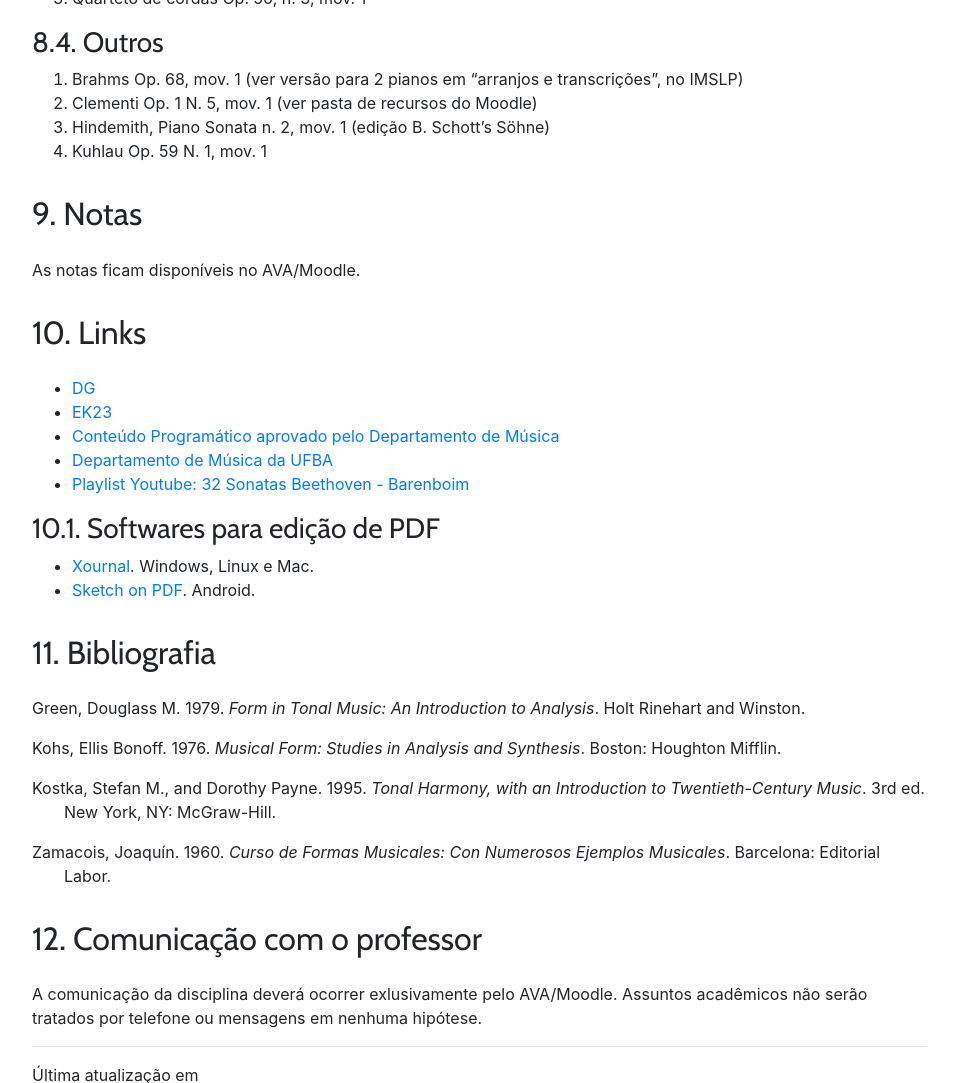
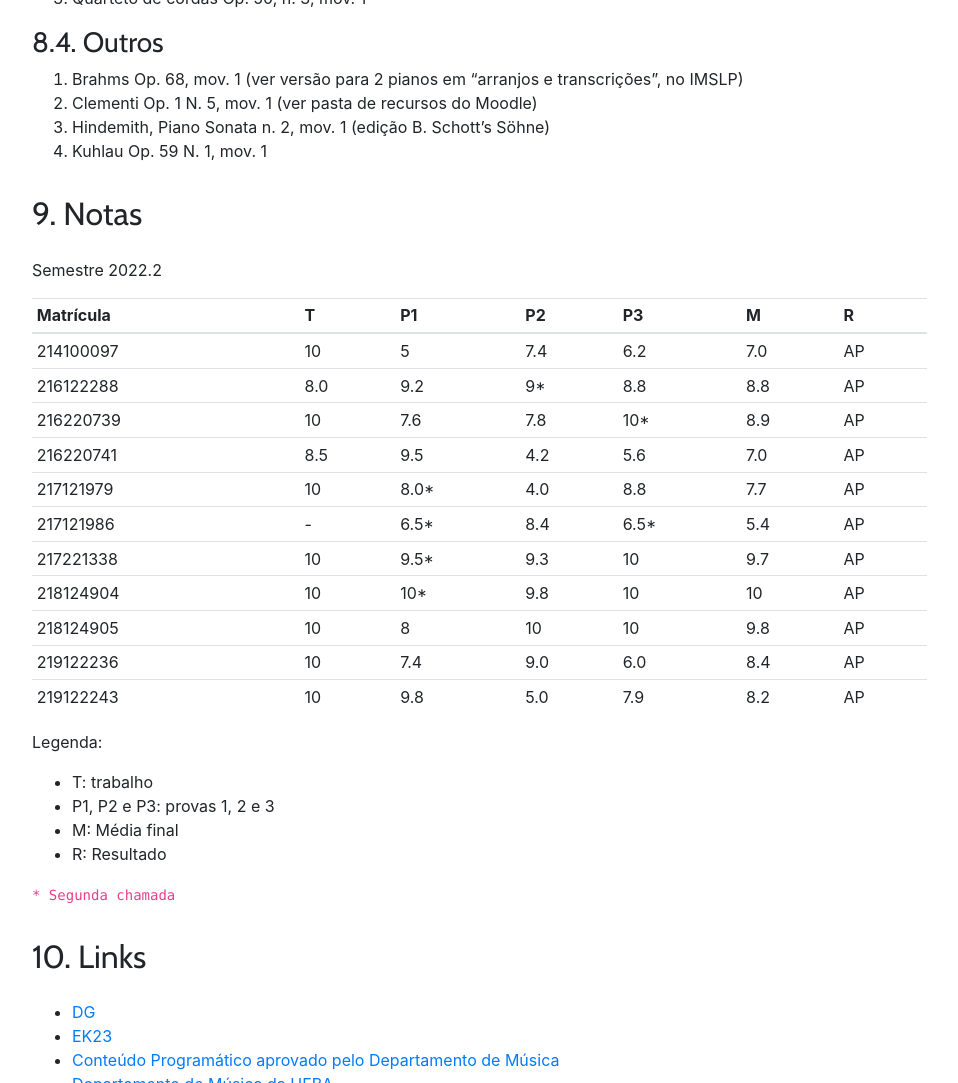
Before and after one commit to kroger/genosmus, a Jekyll site: the page built from _marcos/musa72.md, in a window 1280 px wide and 1400 px high, scrolled down 4881 px, cut to the strip 0-1083 px from the top of the window. Shown: the whole strip, without its empty margins (68-1026 px from the left). Built offline with Jekyll 4.4.1, drawn with Linux system fonts in a browser that asks for light colours; nearby versions of some CDN libraries; the table of contents is made by our own code.

Commit message:
Insere notas LEM 2 e 4 - 2022.2

```diff
--- a/_marcos/musa72.md
+++ b/_marcos/musa72.md
@@ -191,24 +191,31 @@ Edição preferencial: Edition Peters
 
 ## 9. Notas
 
-As notas ficam disponíveis no AVA/Moodle.
+Semestre 2022.2
 
-<!-- As notas dos alunos estão disponíveis no link abaixo e serão
-atualizadas durante o curso: -->
+| Matrícula | T   | P1   | P2  | P3   | M   | R   |
+| --------- | --- | ---- | --- | ---- | --- | --- |
+| 214100097 | 10  | 5    | 7.4 | 6.2  | 7.0 | AP  |
+| 216122288 | 8.0 | 9.2  | 9*  | 8.8  | 8.8 | AP  |
+| 216220739 | 10  | 7.6  | 7.8 | 10*  | 8.9 | AP  |
+| 216220741 | 8.5 | 9.5  | 4.2 | 5.6  | 7.0 | AP  |
+| 217121979 | 10  | 8.0* | 4.0 | 8.8  | 7.7 | AP  |
+| 217121986 | -   | 6.5* | 8.4 | 6.5* | 5.4 | AP  |
+| 217221338 | 10  | 9.5* | 9.3 | 10   | 9.7 | AP  |
+| 218124904 | 10  | 10*  | 9.8 | 10   | 10  | AP  |
+| 218124905 | 10  | 8    | 10  | 10   | 9.8 | AP  |
+| 219122236 | 10  | 7.4  | 9.0 | 6.0  | 8.4 | AP  |
+| 219122243 | 10  | 9.8  | 5.0 | 7.9  | 8.2 | AP  |
+{: .table .table-sm}
 
-<!-- <iframe
-src="https://docs.google.com/spreadsheets/d/e/2PACX-1vQs-fgYyBiRz2ZoTPhGevkW7WRFrIEfwZtdsJ55nDu_eqOHiGL8rCkYsMtuEqJKOKaTHcyQ0bSiVXoN/pubhtml?gid=1273769576&amp;single=true&amp;widget=true&amp;headers=false"
-width="100%" height="300"></iframe> -->
+Legenda:
 
-<!-- ### 9.1. Distribuição de notas
+- T: trabalho
+- P1, P2 e P3: provas 1, 2 e 3
+- M: Média final
+- R: Resultado
 
-O gráfico abaixo apresenta a distribuição da média final da turma. O
-eixo X contém faixas de notas (entre 0 e 1, 1 e 2, etc.) e o eixo Y
-contém o número de alunos com média final dentro das faixas. -->
-
-<!-- <iframe seamless frameborder="0" scrolling="no"
-src="https://docs.google.com/spreadsheets/d/e/2PACX-1vQs-fgYyBiRz2ZoTPhGevkW7WRFrIEfwZtdsJ55nDu_eqOHiGL8rCkYsMtuEqJKOKaTHcyQ0bSiVXoN/pubchart?oid=641992382&amp;format=interactive"
-width="100%" height="300"></iframe> -->
+`* Segunda chamada`
 
 ## 10. Links
 
```
Also changed, not shown: _marcos/musa70.md (+17 -8 lines).
